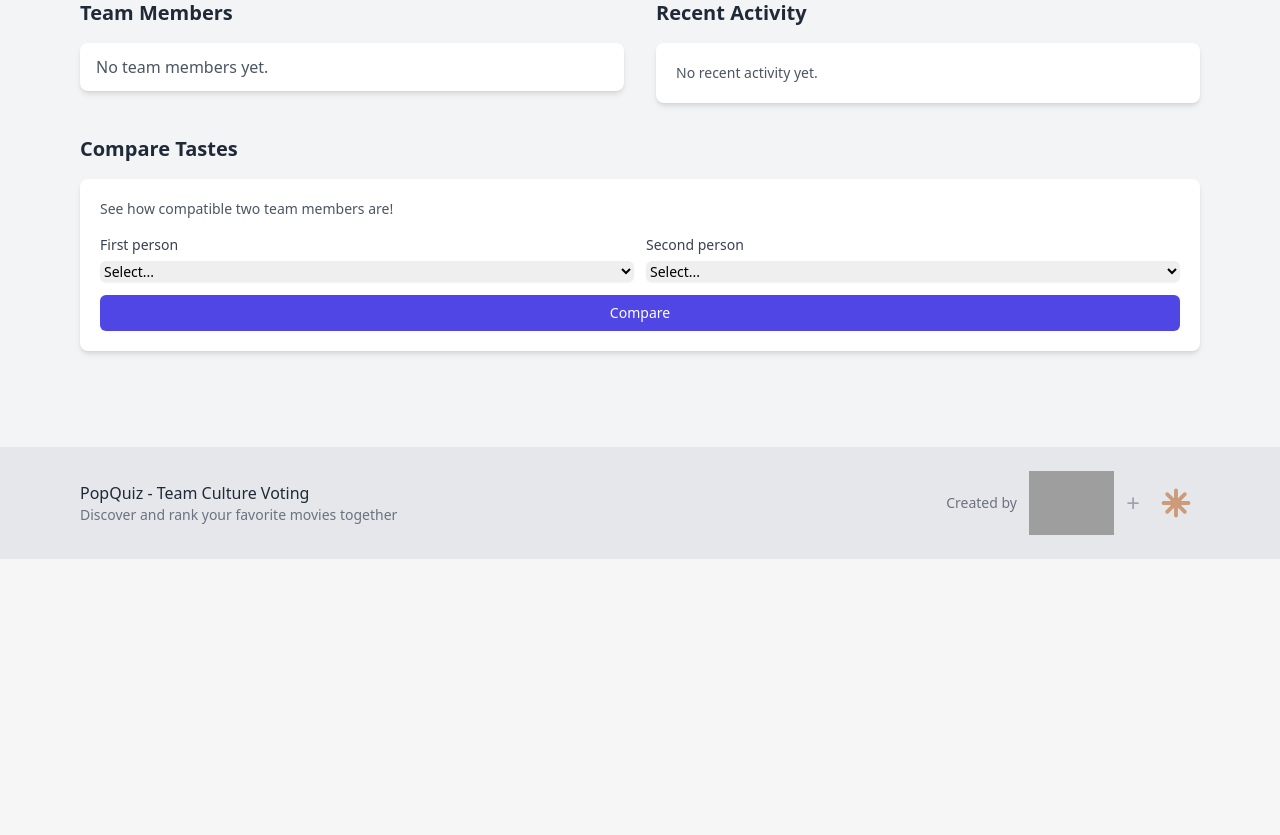
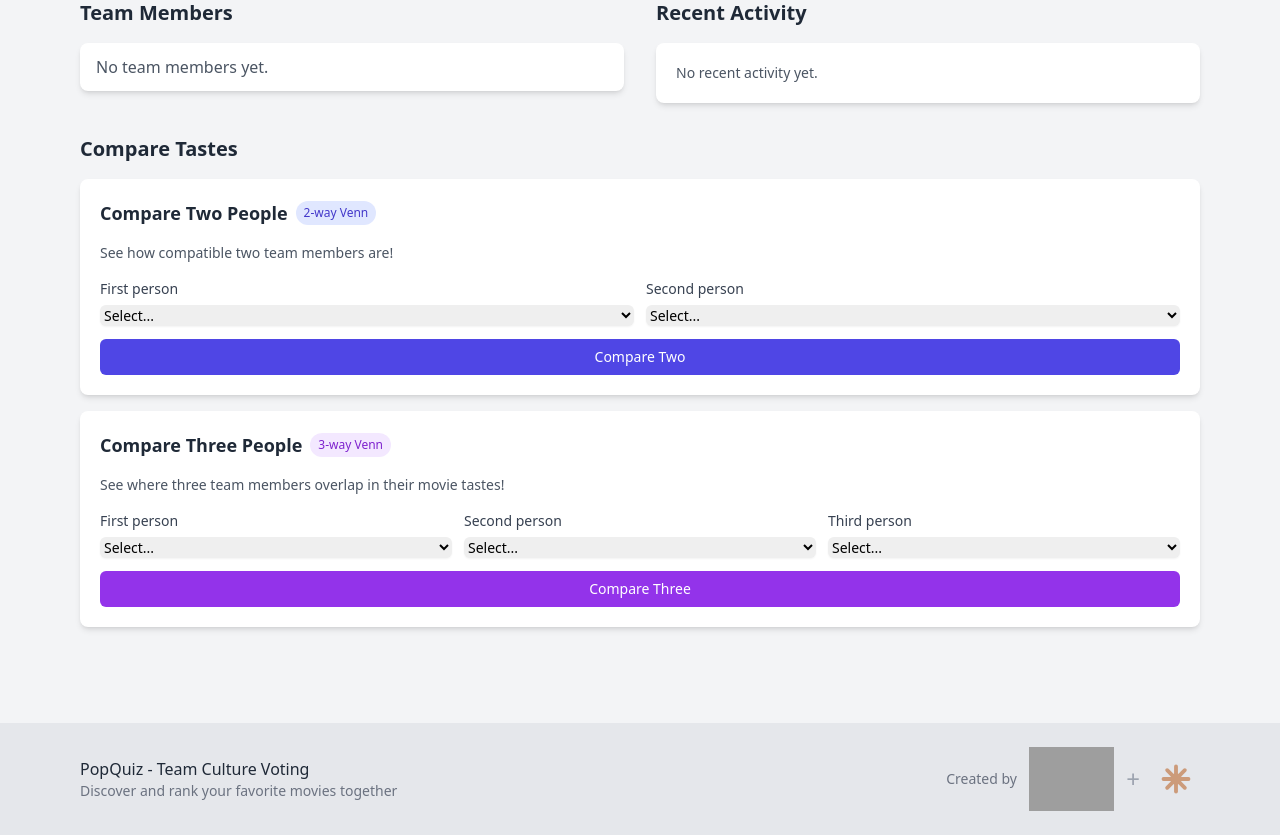
Before and after one commit to chnm/popquiz, a Django app: page / in a window 1280 px wide. Shown: the part 328-1163 px from the top of the page. Before the commit the page ends 887 px from the top, so only its background shows below. Run offline with Django 5.2, Linux system fonts and the light colour scheme; the visitor is signed in with stand-in values (Sample User, id 1); data comes from the database, SQL or seed files in the repository; data that the repository does not hold is empty; some libraries are stand-ins or nearby versions; grey boxes are pictures that could not be loaded.

Commit message:
Add 3-user comparison UI to home page
- Add "Compare Three People" section below 2-user comparison
- Three dropdown selects with validation
- Purple "3-way Venn" badge to distinguish from 2-way
- JavaScript validation ensures three different users selected
- Matching styling with 2-way comparison section

🤖 Generated with [Claude Code](https://claude.com/claude-code)

Co-Authored-By: Claude <noreply@anthropic.com>

```diff
--- a/catalog/templates/catalog/home.html
+++ b/catalog/templates/catalog/home.html
@@ -384,7 +384,13 @@
 <!-- Compare Tastes Section (logged in users only) -->
 <div class="mb-8">
     <h2 class="text-xl font-semibold text-gray-800 mb-4">Compare Tastes</h2>
-    <div class="bg-white rounded-lg shadow-md p-5">
+
+    <!-- Two-way Comparison -->
+    <div class="bg-white rounded-lg shadow-md p-5 mb-4">
+        <div class="flex items-center gap-2 mb-4">
+            <h3 class="text-lg font-semibold text-gray-800">Compare Two People</h3>
+            <span class="text-xs bg-indigo-100 text-indigo-700 px-2 py-1 rounded-full">2-way Venn</span>
+        </div>
         <p class="text-gray-600 text-sm mb-4">See how compatible two team members are!</p>
         <form id="compare-form" class="space-y-3">
             <div class="grid grid-cols-2 gap-3">
@@ -408,7 +414,7 @@
                 </div>
             </div>
             <button type="submit" class="w-full bg-indigo-600 text-white py-2 px-4 rounded-md hover:bg-indigo-700 transition duration-200 text-sm font-medium">
-                Compare
+                Compare Two
             </button>
         </form>
         <script>
@@ -426,6 +432,71 @@
             });
         </script>
     </div>
+
+    <!-- Three-way Comparison -->
+    <div class="bg-white rounded-lg shadow-md p-5">
+        <div class="flex items-center gap-2 mb-4">
+            <h3 class="text-lg font-semibold text-gray-800">Compare Three People</h3>
+            <span class="text-xs bg-purple-100 text-purple-700 px-2 py-1 rounded-full">3-way Venn</span>
+        </div>
+        <p class="text-gray-600 text-sm mb-4">See where three team members overlap in their movie tastes!</p>
+        <form id="compare-three-form" class="space-y-3">
+            <div class="grid grid-cols-3 gap-3">
+                <div>
+                    <label for="user1-three" class="block text-sm font-medium text-gray-700 mb-1">First person</label>
+                    <select id="user1-three" class="w-full rounded-md border-gray-300 shadow-sm focus:border-indigo-500 focus:ring-indigo-500 text-sm">
+                        <option value="">Select...</option>
+                        {% for member in users %}
+                            <option value="{{ member.username }}">{{ member.first_name }} {{ member.last_name }}</option>
+                        {% endfor %}
+                    </select>
+                </div>
+                <div>
+                    <label for="user2-three" class="block text-sm font-medium text-gray-700 mb-1">Second person</label>
+                    <select id="user2-three" class="w-full rounded-md border-gray-300 shadow-sm focus:border-indigo-500 focus:ring-indigo-500 text-sm">
+                        <option value="">Select...</option>
+                        {% for member in users %}
+                            <option value="{{ member.username }}">{{ member.first_name }} {{ member.last_name }}</option>
+                        {% endfor %}
+                    </select>
+                </div>
+                <div>
+                    <label for="user3-three" class="block text-sm font-medium text-gray-700 mb-1">Third person</label>
+                    <select id="user3-three" class="w-full rounded-md border-gray-300 shadow-sm focus:border-indigo-500 focus:ring-indigo-500 text-sm">
+                        <option value="">Select...</option>
+                        {% for member in users %}
+                            <option value="{{ member.username }}">{{ member.first_name }} {{ member.last_name }}</option>
+                        {% endfor %}
+                    </select>
+                </div>
+            </div>
+            <button type="submit" class="w-full bg-purple-600 text-white py-2 px-4 rounded-md hover:bg-purple-700 transition duration-200 text-sm font-medium">
+                Compare Three
+            </button>
+        </form>
+        <script>
+            document.getElementById('compare-three-form').addEventListener('submit', function(e) {
+                e.preventDefault();
+                var user1 = document.getElementById('user1-three').value;
+                var user2 = document.getElementById('user2-three').value;
+                var user3 = document.getElementById('user3-three').value;
+
+                // Check if all three are selected
+                if (!user1 || !user2 || !user3) {
+                    alert('Please select three people to compare.');
+                    return;
+                }
+
+                // Check if all three are different
+                if (user1 === user2 || user1 === user3 || user2 === user3) {
+                    alert('Please select three different people to compare.');
+                    return;
+                }
+
+                window.location.href = '/compare/' + user1 + '/' + user2 + '/' + user3 + '/';
+            });
+        </script>
+    </div>
 </div>
 {% endif %}
 {% endblock %}
```
